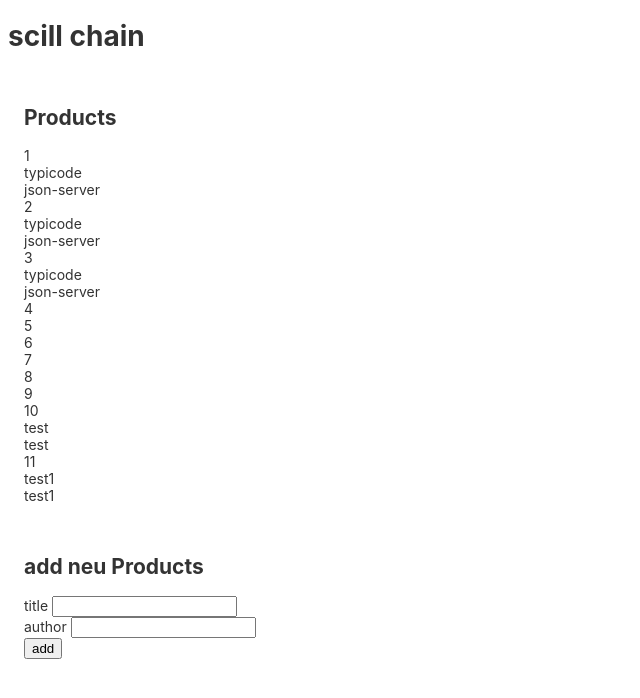
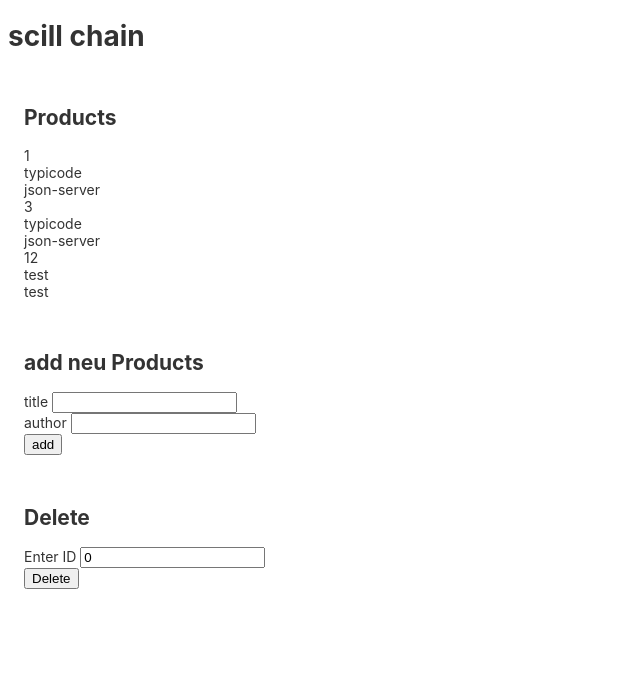
Before and after one commit to MasFar11/myApp, an Angular app: page / in a window 1280 px wide. Shown: the top 698 px of the page, without its empty margins (0-640 px from the left). Built offline with nearby package versions, Linux system fonts and the light colour scheme; data requests are answered from the project's data file.

Commit message:
make Del req

```diff
--- a/db.json
+++ b/db.json
@@ -2,11 +2,6 @@
   "posts": [
     {
       "id": 1,
-      "title": "json-server",
-      "author": "typicode"
-    },
-    {
-      "id": 2,
       "title": "json-server",
       "author": "typicode"
     },
@@ -16,44 +11,9 @@
       "author": "typicode"
     },
     {
-      "id": 4,
-      "title": "",
-      "author": ""
-    },
-    {
-      "id": 5,
-      "title": "",
-      "author": ""
-    },
-    {
-      "id": 6,
-      "title": "",
-      "author": ""
-    },
-    {
-      "id": 7,
-      "title": "",
-      "author": ""
-    },
-    {
-      "id": 8,
-      "title": "",
-      "author": ""
-    },
-    {
-      "id": 9,
-      "title": "",
-      "author": ""
-    },
-    {
-      "id": 10,
+      "id": 12,
       "title": "test",
       "author": "test"
-    },
-    {
-      "id": 11,
-      "title": "test1",
-      "author": "test1"
     }
   ],
   "comments": [
--- a/src/app/product-list/product-list.component.html
+++ b/src/app/product-list/product-list.component.html
@@ -33,3 +33,20 @@
         </form>
     </mat-card-content>
 </mat-card>
+
+<mat-card>
+    <mat-card-header>
+        <h2>Delete</h2>
+    </mat-card-header>
+    <mat-card-content>
+        <form [formGroup]="delPrById" (ngSubmit)="deleteProduct()">
+            <div>
+                <label for="id">
+                    Enter ID
+                </label>
+                <input id="id" type="number" formControlName="id">
+            </div>
+            <button class="button" type="submit">Delete</button>
+        </form>
+    </mat-card-content>
+</mat-card>
--- a/src/app/product-list/product-list.component.ts
+++ b/src/app/product-list/product-list.component.ts
@@ -23,6 +23,10 @@ export class ProductListComponent {
     id: 0,
     title: '',
     author: ''
+  });
+
+  delPrById = this.formBuilder.group({
+    id: 0,
   });
 
   constructor(
@@ -56,4 +60,17 @@ export class ProductListComponent {
       }
     });
   }
+
+  deleteProduct(): void {
+    const deleteProductId = this.delPrById.value.id;
+    this.http.delete(`http://localhost:3000/posts/${deleteProductId}`).subscribe({
+      next: () => {
+        this.reloadData();
+        this.delPrById.reset();
+      },
+      error: (error) => {
+        console.error('Error adding product:', error);
+      }
+    });
+  }
 }
```
